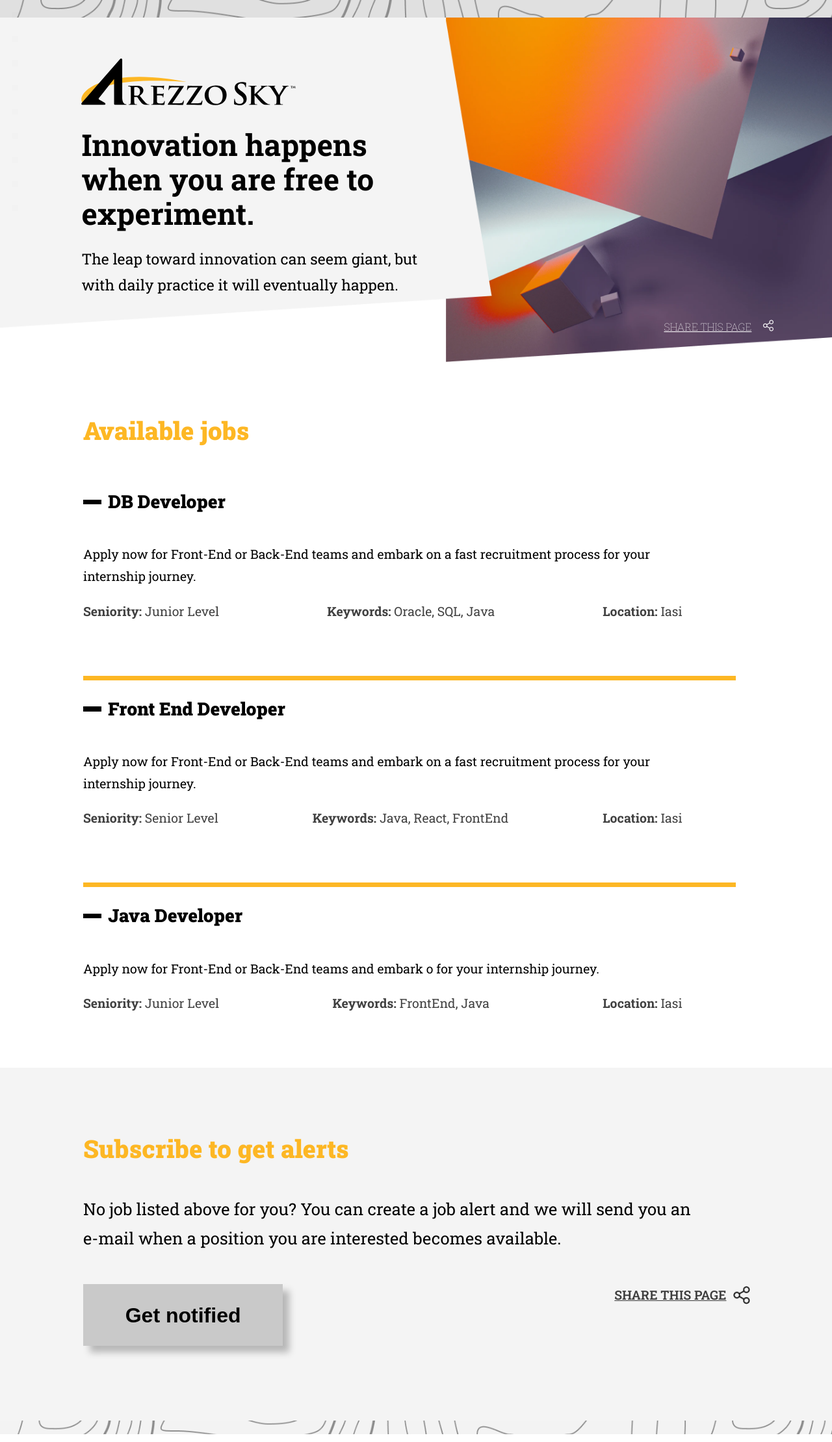
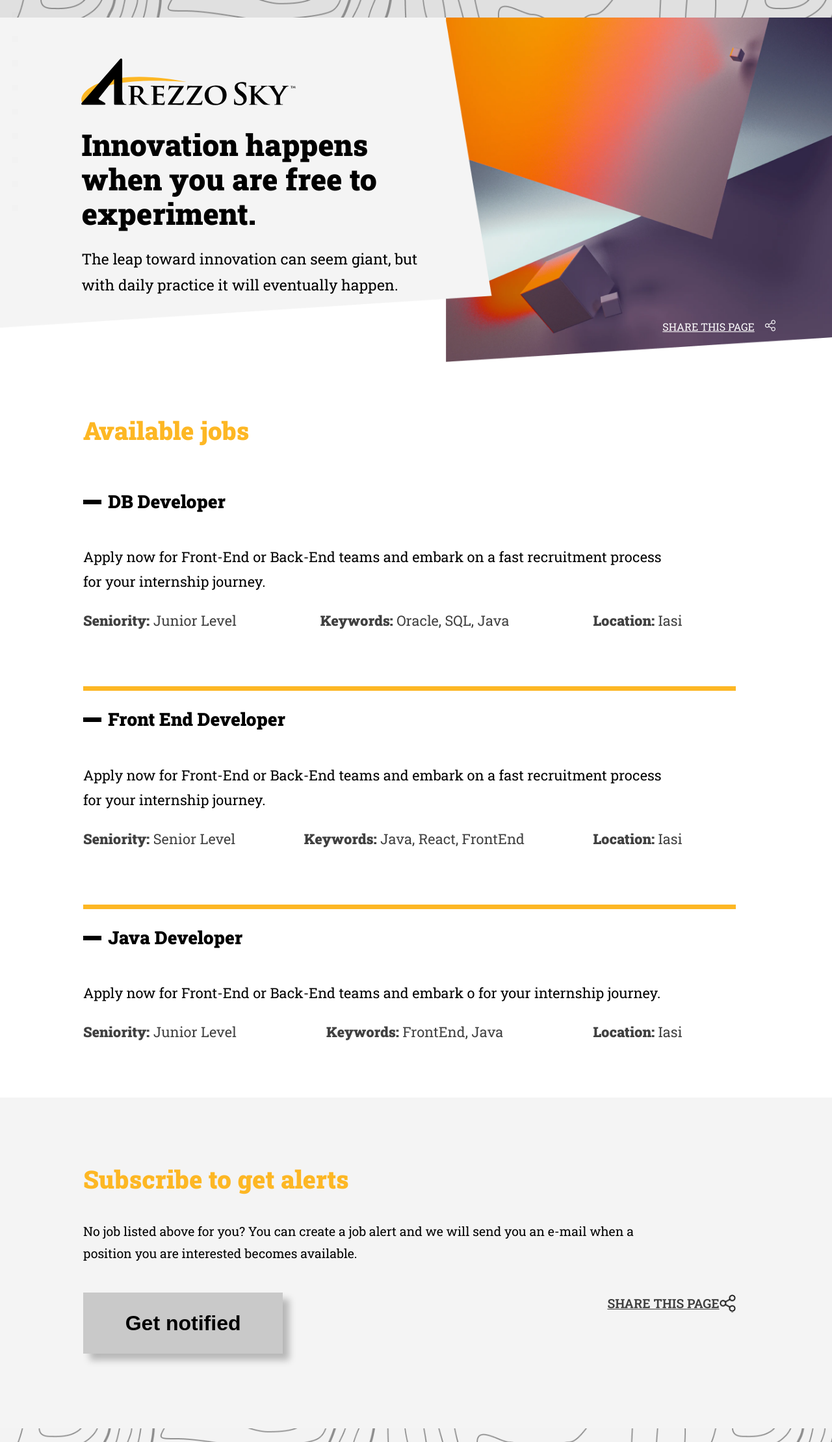
Before and after one commit to dhananjay-fe/dhananjay-fe.github.io, a Jekyll site: the page built from index.html, in a window 1280 px wide. Shown: the whole page at 65% size. Built offline with Jekyll 4.4.1, drawn with Linux system fonts in a browser that asks for light colours.

Commit message:
remove 2nd css , media query

```diff
--- a/assets/css/main.css
+++ b/assets/css/main.css
@@ -1,8 +1,8 @@
-@font-face {
+/* @font-face {
     font-family: Roboto Slab;
     src: url('/assets/fonts/RobotoSlab-VariableFont_wght.ttf')format('truetype');
 
-}
+}*/
 
 html{
     font-family: Roboto Slab;
@@ -61,8 +61,29 @@
     background-size: contain;
 }
 
+@media screen and (max-width:640px){
+    .logo-container #innovate{
+    padding-top: 3%;
+    margin-top:-8%;
+    font-weight: 900;
+    font-size: 48px;
+    font-size: 2.6vmax;
+    line-height: 115%;
+    width: 75%
+}
 
-.logo-container #innovate{
+.logo-container #leap{
+    font-weight: 400;
+    font-size: 24px;
+    font-size: 1.5vmax;
+    line-height: 175%;
+    padding-top: 2%;
+    padding-bottom: 3%;
+}
+}
+
+@media screen and (min-width:641px){
+    .logo-container #innovate{
     padding-top: 3%;
     font-weight: 900;
     font-size: 48px;
@@ -79,6 +100,9 @@
     padding-top: 2%;
     padding-bottom: 3%;
 }
+}
+
+
 
 .share-link-home_landing{
     display: flex;
@@ -130,7 +154,7 @@
 #job-lst-txt{
 font-weight: 900;
 font-size: 36px;
-font-size: 3vw;
+font-size: 3vmax;
 line-height: 175%;
 /* or 63px */
 color: #FDB724;
@@ -166,7 +190,7 @@
     font-style: normal;
 font-weight: 900;
 font-size: 26px;
-font-size: 2.18vw;
+font-size: 2.18vmax;
 line-height: 1.75;
 color: #000000;
 padding-bottom: 0%;
@@ -177,7 +201,7 @@
     font-style: normal;
     font-weight: 400;
     font-size: 20px;
-    font-size: 1.52vw;
+    font-size: 1.70vmax;
     line-height: 1.75;
     margin-right: 10%;
     color: #000000;
@@ -210,7 +234,7 @@
     font-weight: 900;
     font-size: 20px;
     line-height: 1.75;
-    font-size: 1.52vw;
+    font-size: 1.70vmax;
     color: rgba(0, 0, 0, 0.75);
 
 }
@@ -219,7 +243,7 @@
     font-style: normal;
     font-weight: 400;
     font-size: 20px;
-    font-size: 1.52vw;
+    font-size: 1.70vmax;
     line-height: 1.75;
     color: rgba(0, 0, 0, 0.75);
 
@@ -257,7 +281,7 @@
 #sub-text{
 font-weight: 900;
 font-size: 36px;
-font-size: 3vw;
+font-size: 3vmax;
 line-height: 115%;
 /* or 41px */
 color: #FDB724;
@@ -268,12 +292,12 @@
     padding-top: 2%;
     font-style: normal;
     font-weight: normal;
-    font-size: 2vw;
+    font-size: 1.52vmax;
     line-height: 175%;
     /* or 42px */
     color: #000000;
     padding-bottom: 2%;
-    padding-right: 17%;
+    padding-right: 20%;
 }
 
 @media screen and (max-width:640px){
@@ -299,7 +323,7 @@
 box-shadow: 10px 10px 10px rgba(0, 0, 0, 0.25);
 font-weight: 900;
 border: none;
-font-size: 2.5vw;
+font-size: 2.5vmax;
 line-height: 1.125;
 cursor: pointer;
 /* or 34px */
@@ -316,18 +340,35 @@
     background-color: #d3d3d3;
 }
 
-.share-link-home{
+@media screen and (max-width:640px){
+    .share-link-home{
     display: flex;
-    justify-content: space-evenly;
+   justify-content: flex-start;
     padding-right: 10%;
-    width: 20%;
+     margin-top: 3%;
+    width: 40%;
   /*  height: 56px; */
     padding-bottom: 3%;
 }
+}
+
+@media screen and (min-width:641px){
+   .share-link-home{
+    display: flex;
+   /* justify-content: space-evenly;  */
+
+
+    width: 30%;
+  /*  height: 56px; */
+    padding-bottom: 3%;
+}
+}
+
+
 
 #shr_pg{
 font-weight: 600;
-font-size: 1.52vw;
+font-size: 1.52vmax;
 line-height: 1.75;
 text-decoration-line: underline;
 /*color: #000000;*/
@@ -364,3 +405,206 @@
     max-width: 100%;
 
 }
+
+
+
+
+#Homepage .banner2{
+    background: url('/assets/images/banner-image-second-page.png');
+   background: url('/assets/images/banner-image-second-page.png');
+   background-repeat: no-repeat;
+   background-size: 100% 110%;
+  /*background-size: contain;*/
+ }
+
+ .banner2 .sec1{
+    flex: 1 1 auto;
+    order : 2;
+    display: flex;
+    flex-direction: row;
+    justify-content: space-around;
+}
+
+ .sec1 .logo-container2{
+    flex: 1 1 auto;
+    display:flex;
+    flex-direction: column;
+}
+
+.logo-container2 .company-logo{
+    margin-left: 10%;
+    margin-top: 4%;
+    /*width: 174px;
+    height: 38px;*/
+    width: 32vw;
+    height: 8vh;
+    background: url(/assets/images/Layer1.svg);
+    background-repeat: no-repeat;
+    background-size: contain;
+}
+
+.logo-container2 #job-info{
+    flex: 1 1 auto;
+    margin-left: 11%;
+}
+
+@media screen and (max-width:640px){
+    .row1-default{
+    margin-top: 2%;
+    display: flex;
+    flex-flow: column;
+    justify-content: space-between;
+    width: 120%;
+}
+}
+
+@media screen and (min-width:641px){
+    .row1-default{
+    margin-top: 2%;
+    display: flex;
+    justify-content: space-between;
+    width: 120%;
+}
+}
+
+
+
+#view_jobs_lnk{
+    font-style: normal;
+    font-weight: 600;
+    font-size: 2vmax;
+    line-height: 175%;
+    /* identical to box height, or 42px */
+
+    text-decoration-line: underline;
+
+    color: #000000;
+}
+
+
+.job-details-data2{
+    /* margin-left: 10%;
+    margin-right: 10%; */
+    width: 90%;
+    margin-right: 10%;
+    padding-bottom: 3%;
+}
+
+hr {
+  background: #fdb724;
+  height: 0.8vmin;
+  width: 110%;
+  border-top-width: 0px;
+  border-left-width: 0px;
+
+}
+/* #job-lst-line-second-page{
+    background: #FDB724;
+
+    height: .8vmin;
+     width: 110%;
+
+}
+*/
+
+.second-page-headline{
+    font-weight: 900;
+    font-size: 2.2vw;
+    line-height: 1.75;
+    padding-top: 2%;
+}
+
+.job-details-data2 > p {
+    font-weight: normal;
+    font-size: 2vw;
+    line-height: 1.75;
+    font-style: normal;
+    color: #000000;
+}
+
+@media screen and (max-width:480px){
+    .job-details-data2 > ul {
+        font-weight: 400;
+        font-size: 1.66vw;
+        line-height: 1.75;
+        font-style: normal;
+        color: #000000;
+        margin-left:-10%;
+        list-style-type: disc;
+
+
+    }
+}
+@media screen and (max-width: 1100px) and (min-width: 481px){
+    .job-details-data2 > ul {
+        font-weight: 400;
+        font-size: 1.66vw;
+        line-height: 1.75;
+        font-style: normal;
+        color: #000000;
+        margin-left:-3%;
+        list-style-type: disc;
+
+
+    }
+}
+
+
+
+@media screen and (min-width:1101px){
+    .job-details-data2 > ul {
+        font-weight: 400;
+        font-size: 1.66vw;
+        line-height: 1.75;
+        font-style: normal;
+        color: #000000;
+        margin-left:-1%;
+        list-style-type: disc;
+
+
+    }
+}
+
+.job-details-data2 > ul > ::marker {
+    font: icon;
+
+    }
+
+    .logo-container2 .job-title{
+        line-height: 100%;
+        padding-top: 1%;
+        font-size: 4vw;
+        margin-left: -1.5%;
+
+    }
+
+    .logo-container2 .job-pointers{
+
+        line-height: 15%;
+        padding-top: 1%;
+        padding-bottom: 5%;
+        margin-left: -1.5%;
+    }
+
+    #btnApply{
+        font-weight: 900;
+        font-size: 2.5vw;
+        line-height: 112.5%;
+        border: none;
+        background: none;
+        /* or 34px */
+        color: #FFFFFF;
+        background: #FDB724;
+        box-shadow: 10px 10px 10px 0px rgba(0, 0, 0, 0.25);
+        margin-bottom: 11%;
+        height: 14.5vmin;
+        width: 26vmax;
+        cursor: pointer;
+        /*height: 105px;
+        width: 29.34vw; */
+
+        }
+
+     #btnApply:hover{
+            background-color: #f5bf4c;
+        }
--- a/index.html
+++ b/index.html
@@ -5,6 +5,9 @@
 <!DOCTYPE html>
 
 <head>
+  <style>
+    @import url('https://fonts.googleapis.com/css2?family=Roboto+Slab:wght@400;600;900&display=swap');
+   </style>
   <meta charset="utf-8">
   <meta name="viewport" content="width=device-width, initial-scale=1">
   {% assign mycss = "/assets/css/main.css" %}
```
Also changed, not shown: assets/css/css_default_pg.css (deleted, +0 -178 lines).
